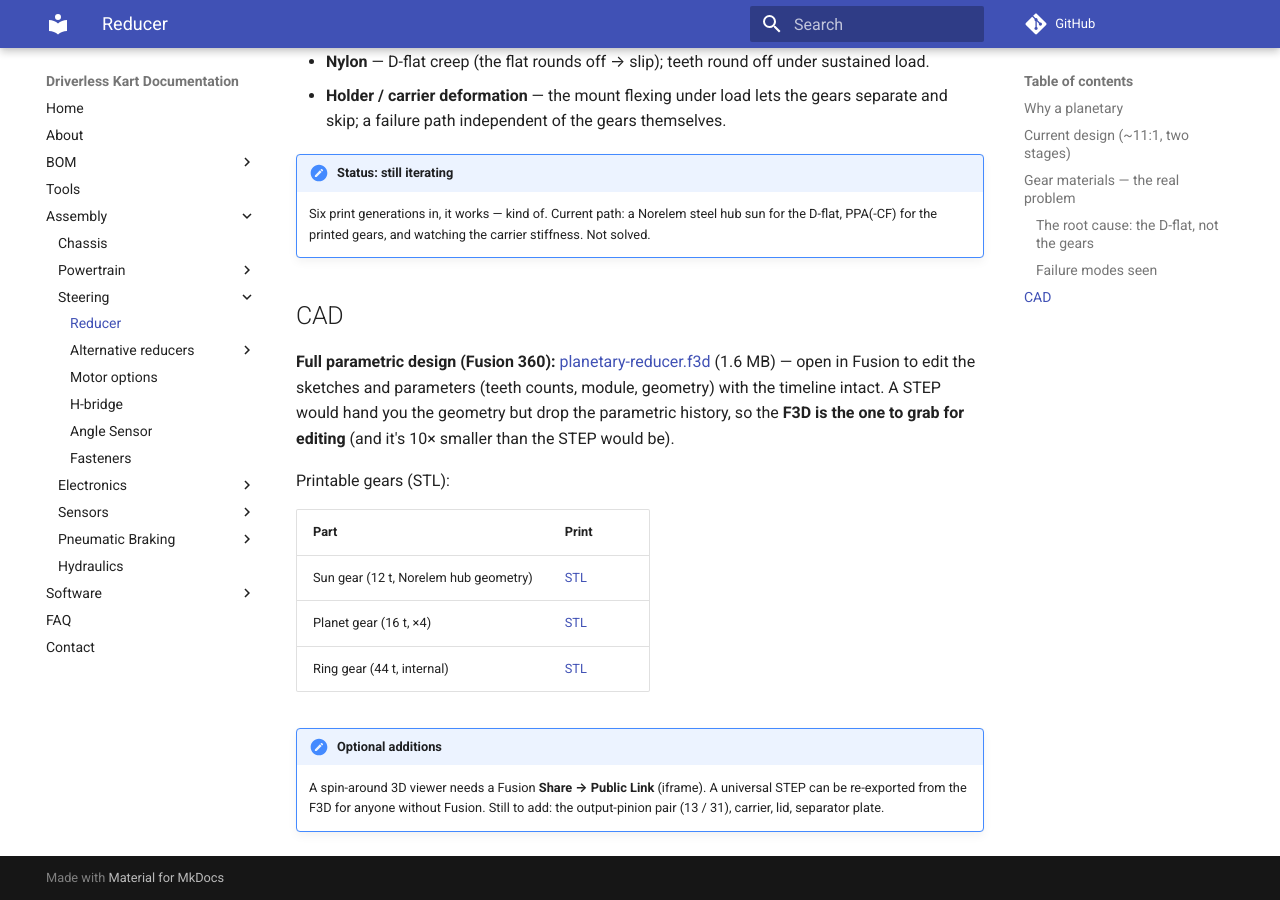
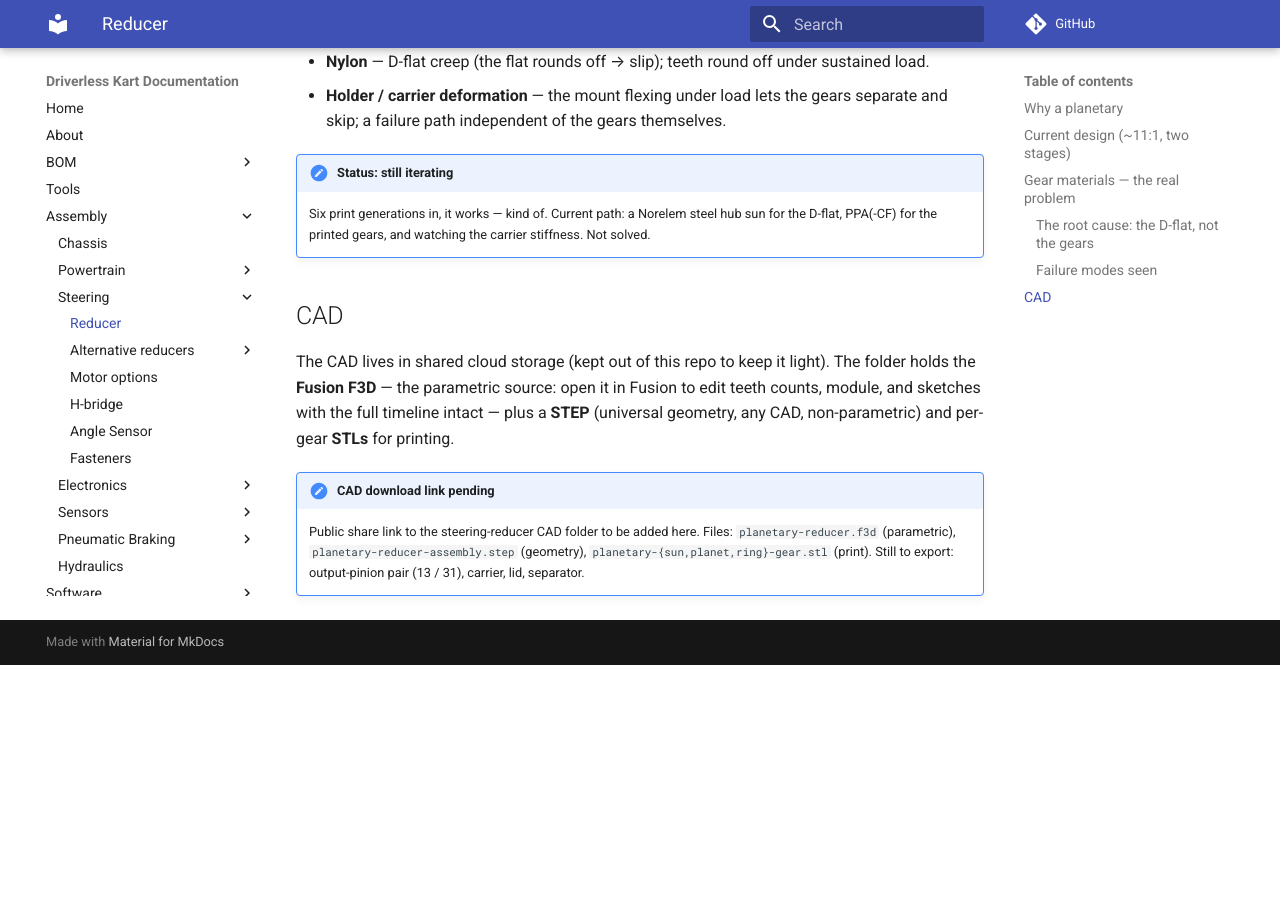
Before and after one commit to UM-Driverless/kart_docs, an MkDocs documentation site: the page built from docs/assembly/steering/reducer.md, in a window 1280 px wide and 900 px high, scrolled down 2015 px. Built offline with MkDocs 1.6.1 and Material for MkDocs 9.7.7, drawn with Linux system fonts in a browser that asks for light colours; comment, search, counter and statistics services are not loaded; after the commit the page ends 2680 px from its top, so only the background shows below that.

Commit message:
steering: move reducer CAD out of repo to shared cloud storage
Keep the docs repo light — CAD (F3D parametric, STEP geometry, gear STLs) now
lives in synced cloud storage, linked from reducer.md once the share link is in.
Removes the in-repo cad/ folder.

Co-Authored-By: Claude Opus 4.8 (1M context) <noreply@anthropic.com>

```diff
--- a/docs/assembly/steering/reducer.md
+++ b/docs/assembly/steering/reducer.md
@@ -50,15 +50,7 @@ The real weak point is the **motor-shaft interface** — a D-flat + set screw in
 
 ## CAD
 
-**Full parametric design (Fusion 360):** [planetary-reducer.f3d](cad/planetary-reducer.f3d) (1.6 MB) — open in Fusion to edit the sketches and parameters (teeth counts, module, geometry) with the timeline intact. A STEP would hand you the geometry but drop the parametric history, so the **F3D is the one to grab for editing** (and it's 10× smaller than the STEP would be).
+The CAD lives in shared cloud storage (kept out of this repo to keep it light). The folder holds the **Fusion F3D** — the parametric source: open it in Fusion to edit teeth counts, module, and sketches with the full timeline intact — plus a **STEP** (universal geometry, any CAD, non-parametric) and per-gear **STLs** for printing.
 
-Printable gears (STL):
-
-| Part | Print |
-|---|---|
-| Sun gear (12 t, Norelem hub geometry) | [STL](cad/planetary-sun-gear.stl) |
-| Planet gear (16 t, ×4) | [STL](cad/planetary-planet-gear.stl) |
-| Ring gear (44 t, internal) | [STL](cad/planetary-ring-gear.stl) |
-
-!!! todo "Optional additions"
-    A spin-around 3D viewer needs a Fusion **Share → Public Link** (iframe). A universal STEP can be re-exported from the F3D for anyone without Fusion. Still to add: the output-pinion pair (13 / 31), carrier, lid, separator plate.
+!!! todo "CAD download link pending"
+    Public share link to the steering-reducer CAD folder to be added here. Files: `planetary-reducer.f3d` (parametric), `planetary-reducer-assembly.step` (geometry), `planetary-{sun,planet,ring}-gear.stl` (print). Still to export: output-pinion pair (13 / 31), carrier, lid, separator.
```
Also changed, not shown: docs/assembly/steering/cad/README.md (deleted, +0 -7 lines), 4 other files.
